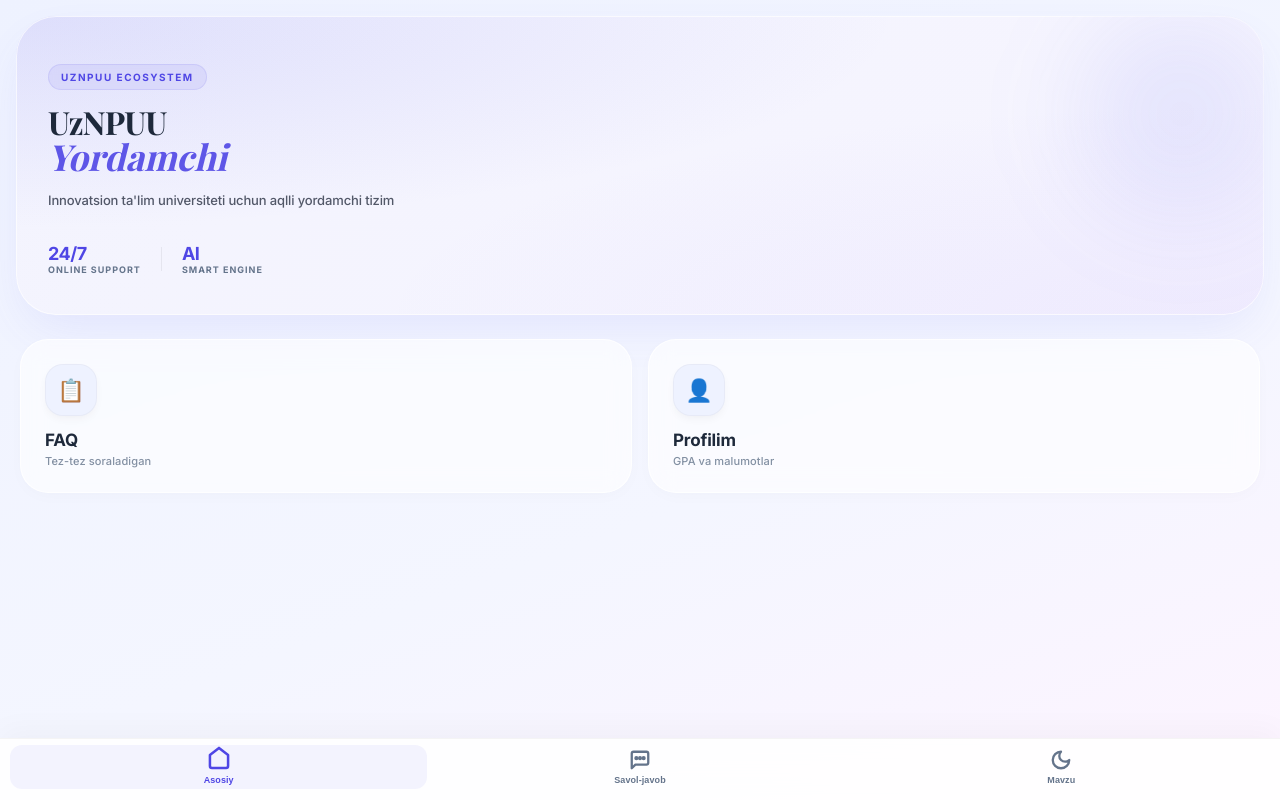
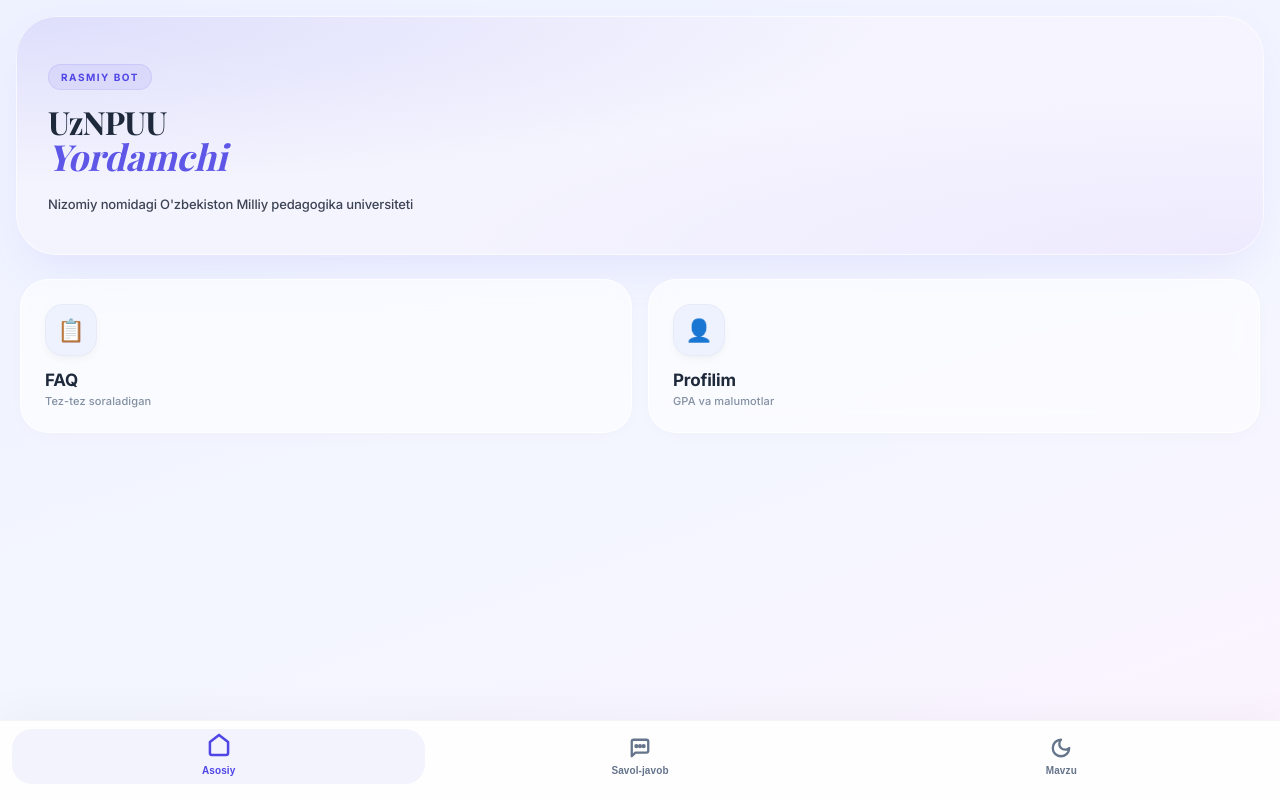
Before and after one commit to baron221/UzNPUU, a Next.js app in the folder admin-next/: page /student in a window 1280 px wide. Built offline with nearby package versions, Linux system fonts and the light colour scheme.

Commit message:
Revert "Premium UI redesign, HEMIS removal, and dynamic student profile sync"
This reverts commit d0dc8b1a88d70bf2d8439e246b045b3cf716f2a6.

```diff
--- a/admin-next/app/globals.css
+++ b/admin-next/app/globals.css
@@ -433,25 +433,24 @@
 .student-nav {
   display: flex; background: rgba(255, 255, 255, 0.85);
   backdrop-filter: blur(20px); border-top: 1px solid rgba(0,0,0,0.04);
-  padding: 4px 10px 10px; position: fixed; bottom: 0; left: 0; right: 0; z-index: 100;
-  gap: 4px; box-shadow: 0 -8px 30px rgba(0,0,0,0.03);
-  height: 62px; align-items: center;
+  padding: 8px 12px 16px; position: fixed; bottom: 0; left: 0; right: 0; z-index: 100;
+  gap: 8px; box-shadow: 0 -10px 40px rgba(0,0,0,0.03);
 }
 .student-wrap.dark .student-nav { background: rgba(15, 23, 42, 0.9); border-color: rgba(255,255,255,0.06); box-shadow: 0 -10px 40px rgba(0,0,0,0.3); }
 
 .s-nav-btn {
   flex: 1; border: none; background: transparent;
-  display: flex; flex-direction: column; align-items: center; gap: 4px;
+  display: flex; flex-direction: column; align-items: center; gap: 6px;
   color: #64748b; cursor: pointer; transition: all 0.4s cubic-bezier(0.16, 1, 0.3, 1);
-  padding: 4px 0; border-radius: 12px;
+  padding: 8px 0; border-radius: 20px;
 }
 .student-wrap.dark .s-nav-btn { color: #94a3b8; }
 .s-nav-btn.active { color: #4f46e5; background: rgba(79, 70, 229, 0.06); }
 .student-wrap.dark .s-nav-btn.active { color: #818cf8; background: rgba(129, 140, 248, 0.1); }
 
-.s-nav-icon { font-size: 18px; display: flex; align-items: center; justify-content: center; transition: transform 0.4s cubic-bezier(0.34, 1.56, 0.64, 1); }
-.s-nav-btn.active .s-nav-icon { transform: translateY(-2px) scale(1.1); }
-.s-nav-label { font-size: 9px; font-weight: 750; letter-spacing: 0.01em; }
+.s-nav-icon { font-size: 20px; display: flex; align-items: center; justify-content: center; transition: transform 0.4s cubic-bezier(0.34, 1.56, 0.64, 1); }
+.s-nav-btn.active .s-nav-icon { transform: translateY(-3px) scale(1.1); }
+.s-nav-label { font-size: 10px; font-weight: 750; letter-spacing: 0.01em; }
 .chat-area { flex: 1; overflow-y: auto; padding: 20px; display: flex; flex-direction: column; gap: 12px; }
 .msg { max-width: 80%; padding: 12px 16px; border-radius: 16px; font-size: 13px; line-height: 1.55; }
 .msg.user { align-self: flex-end; background: linear-gradient(135deg,#6366f1,#7c3aed); color: #fff; border-bottom-right-radius: 4px; }
@@ -620,40 +619,26 @@
 .card-desc { color: #64748b; font-size: 11px; font-weight: 500; transition: color 0.3s; letter-spacing: 0.01em; opacity: 0.8; }
 .student-wrap.dark .card-desc { color: #94a3b8; }
 
-/* ── Premium Layout Helpers ────────────────────────────────────────────── */
-.premium-glow {
-  position: absolute; top: -100px; right: -100px;
-  width: 300px; height: 300px;
-  background: radial-gradient(circle, rgba(99, 102, 241, 0.15), transparent 70%);
-  filter: blur(40px); pointer-events: none;
+.student-wrap.dark {
+  background: #0f172a;
+  color: #f1f5f9;
+  --text: #f1f5f9;
+  --muted: #94a3b8;
+  --muted2: #64748b;
+  --border: rgba(255, 255, 255, 0.08);
+  --card: #1e293b;
 }
-.student-description {
-  margin-top: 16px; font-size: 13px; line-height: 1.6;
-  max-width: 80%; opacity: 0.7; font-weight: 500;
-  color: var(--text);
-}
-.header-actions {
-  display: flex; align-items: center; gap: 20px; margin-top: 32px;
-}
-.h-stat { display: flex; flex-direction: column; }
-.h-stat-val { font-size: 18px; font-weight: 850; color: var(--indigo); letter-spacing: -0.5px; }
-.h-stat-lbl { font-size: 9px; text-transform: uppercase; letter-spacing: 1px; color: var(--muted); font-weight: 700; }
-.h-sep { width: 1px; height: 24px; background: rgba(0,0,0,0.06); }
-.student-wrap.dark .h-sep { background: rgba(255,255,255,0.06); }
-
-.premium-list { background: transparent !important; border: none !important; }
-.premium-list .profile-row {
-  background: #fff; border: 1px solid var(--border);
-  margin-bottom: 8px; border-radius: 16px;
-  box-shadow: 0 4px 12px -5px rgba(0,0,0,0.02);
-}
-.student-wrap.dark .premium-list .profile-row { background: rgba(30, 41, 59, 0.82); }
-
-.premium-footer {
-  margin-top: 24px; text-align: center;
-  font-size: 11px; color: var(--muted); font-weight: 500;
-  line-height: 1.6; padding: 0 40px; opacity: 0.6;
-}
-
-.status-dot { width: 8px; height: 8px; border-radius: 50%; display: inline-block; }
-.status-dot.green { background: #10b981; box-shadow: 0 0 10px rgba(16, 185, 129, 0.4); }
+.student-wrap.dark .home-title { color: #f1f5f9; }
+.student-wrap.dark .faq-search { background: #1e293b; color: #fff; border-color: rgba(255,255,255,0.1); }
+.student-wrap.dark .faq-cat { color: #818cf8; }
+.student-wrap.dark .faq-item { background: #111827; border-color: rgba(255,255,255,0.1); }
+.student-wrap.dark .faq-q { color: #f1f5f9; border-bottom-color: rgba(255,255,255,0.05); }
+.student-wrap.dark .faq-a { background: #1e293b; color: #94a3b8; }
+.student-wrap.dark .chat-area { background: #111827; }
+.student-wrap.dark .msg.bot { background: #1e293b; color: #f1f5f9; border-color: rgba(255,255,255,0.05); }
+.student-wrap.dark .chat-input-row { background: #0f172a; border-top-color: rgba(255,255,255,0.05); }
+.student-wrap.dark .chat-input { background: #1e293b; color: #f1f5f9; border-color: rgba(255,255,255,0.1); }
+.student-wrap.dark .sugg { background: #1e293b; border-color: #4f46e5; color: #818cf8; }
+.student-wrap.dark .profile-card { background: #1e293b; border-color: rgba(255,255,255,0.05); }
+.student-wrap.dark .profile-value { color: #f1f5f9; }
+.student-wrap.dark .profile-row { border-bottom-color: rgba(255,255,255,0.05); }
--- a/admin-next/app/student/page.tsx
+++ b/admin-next/app/student/page.tsx
@@ -1,18 +1,21 @@
 'use client';
 import { useState, useRef, useEffect } from 'react';
-import { getCards, type ServiceCard, askAdmin, askQuestion, getStudentProfile } from '@/lib/api';
+import { askQuestion } from '@/lib/api';
 
 type Msg = { text: string; type: 'user' | 'bot'; options?: string[]; showAdmin?: boolean };
 type Tab = 'home' | 'chat' | 'faq' | 'profile';
+import { getCards, type ServiceCard, askAdmin } from '@/lib/api';
 
 const FAQS = [
-  { cat: '🎓 Universitet hayoti', items: [
-    { q: 'Yordamchi bot nima qila oladi?', a: 'Sizning universitet, darslar, shartnoma va boshqa akademik masalalardagi savollaringizga AI yordamida tezkor javob beradi.' },
-    { q: 'Adminstrator bilan qanday bog\'lansa bo\'ladi?', a: 'Agar AI savolingizga javob topa olmasa, "Adminstratorga yuborish" tugmasi chiqadi. Shunda mutaxassis bilan bog\'lanishingiz mumkin.' },
-    { q: 'Fakultet guruhlariga qanday qo\'shilish mumkin?', a: 'Botning Asosiy sahifasidagi foydali havolalar orqali o\'z fakultetingiz guruhini topishingiz mumkin.' },
+  { cat: '📚 HEMIS tizimi', items: [
+    { q: 'HEMIS parolimni qanday tiklash mumkin?', a: 'Registrator ofisi xodimlariga murojaat qiling yoki OneID tizimi orqali kiring.' },
+    { q: 'HEMIS da dars jadvalini qanday ko\'raman?', a: 'student.tdpu.uz saytiga kiring — dashboardda Dars jadvali bo\'limi chiqadi.' },
+    { q: 'GPA ballimni qayerdan ko\'raman?', a: 'Akademik ko\'rsatkichlar bo\'limida umumiy o\'rtacha baho (GPA) ko\'rsatiladi.' },
   ]},
-  { cat: '💰 To\'lov va shartnoma', items: [
-    { q: 'Shartnoma to\'lovini online to\'lasa bo\'ladimi?', a: 'Ha, shartnoma to\'lovlarini ko\'plab to\'lov tizimlari (Click, Payme) orqali amalga oshirish mumkin.' },
+  { cat: '💰 To\'lov va kontrakt', items: [
+    { q: 'Kontrakt to\'lov summasini qayerdan bilaman?', a: 'kontrakt.edu.uz saytiga kiring. Shaxsiy kabinet → To\'lov ma\'lumotlari bo\'limidan ko\'ring.' },
+    { q: 'Shartnoma to\'lovini online to\'lasa bo\'ladimi?', a: 'Ha, shartnoma to\'lovlarini online to\'lash mumkin.' },
+    { q: 'To\'lov kvitansiyasini qayerdan yuklab olaman?', a: 'To\'lovlar tarixi bo\'limida PDF yuklab olish tugmasi orqali kvitansiyani olish mumkin.' },
   ]},
   { cat: '🎓 Grant va stipendiya', items: [
     { q: 'Grantga ariza topshirish uchun minimal GPA qancha?', a: '3.5 va undan yuqori.' },
@@ -20,7 +23,7 @@
   ]},
 ];
 
-const SUGGS = ['Dars jadvali', 'Shartnoma to\'lovlari', 'Fakultetlar ro\'yxati', 'Bot qanday ishlaydi?'];
+const SUGGS = ['Dars jadvali qayerdan ko\'raman?', 'Kontrakt to\'lash', 'HEMIS login', 'Stipendiya shartlari'];
 
 export default function StudentPage() {
   const [darkMode, setDarkMode] = useState(false);
@@ -32,8 +35,6 @@
   const [faqQ, setFaqQ]       = useState('');
   const [openFAQ, setOpenFAQ] = useState<string | null>(null);
   const [lastQuestion, setLastQuestion] = useState('');
-  const [profile, setProfile] = useState<{ student_id?: string; telegram_id?: string; faculty_name?: string } | null>(null);
-  const [fetchingProfile, setFetchingProfile] = useState(false);
   const msgsRef = useRef<HTMLDivElement>(null);
 
   useEffect(() => {
@@ -61,19 +62,11 @@
       tg.expand();
       const user = tg.initDataUnsafe?.user;
       if (user) {
-        const userData = {
+        localStorage.setItem('tg_user', JSON.stringify({
           student_telegram_id: String(user.id),
           student_username: user.username,
           student_name: `${user.first_name || ''} ${user.last_name || ''}`.trim(),
-        };
-        localStorage.setItem('tg_user', JSON.stringify(userData));
-
-        // Fetch profile from our DB
-        setFetchingProfile(true);
-        getStudentProfile(String(user.id)).then(p => {
-          if (p.ok) setProfile(p);
-          setFetchingProfile(false);
-        }).catch(() => setFetchingProfile(false));
+        }));
       }
     }
   }, []);
@@ -131,26 +124,12 @@
       {/* Header */}
       <div className={`student-header${tab !== 'home' ? ' mini' : ''}`}>
         <div style={{ position: 'relative', zIndex: 1 }}>
-          <div className="premium-glow" />
-          <div className="student-badge">UZNPUU ECOSYSTEM</div>
+          <div className="student-badge">RASMIY BOT</div>
           <div className="student-title-container">
             <div className="student-title-uznpuu">UzNPUU</div>
             <div className="student-title-yordamchi">Yordamchi</div>
           </div>
-          <div className="student-description">
-            Innovatsion ta&#39;lim universiteti uchun aqlli yordamchi tizim
-          </div>
-          <div className="header-actions">
-            <div className="h-stat">
-              <span className="h-stat-val">24/7</span>
-              <span className="h-stat-lbl">Online Support</span>
-            </div>
-            <div className="h-sep" />
-            <div className="h-stat">
-              <span className="h-stat-val">AI</span>
-              <span className="h-stat-lbl">Smart Engine</span>
-            </div>
-          </div>
+          <div className="student-sub" style={{ marginTop: 20, fontSize: 13, lineHeight: 1.6, maxWidth: '85%', opacity: 0.8, fontWeight: 500 }}>Nizomiy nomidagi O&#39;zbekiston Milliy pedagogika universiteti</div>
         </div>
       </div>
 
@@ -264,39 +243,58 @@
 
         {tab === 'profile' && (
           <div className="profile-wrap">
-            <div className="profile-card premium">
-              <div className="profile-avatar shadow">
+            <div className="profile-card" style={{ position: 'relative', overflow: 'hidden' }}>
+              <div className="profile-avatar" style={{ background: 'linear-gradient(135deg, #6366f1, #a855f7)', color: '#fff', boxShadow: '0 10px 20px -5px rgba(99, 102, 241, 0.4)' }}>
                 👤
               </div>
-              <div className="profile-name">
-                {profile?.student_id ? 'Talaba Profili' : 'Ro&#39;yxatdan o&#39;tilmagan'}
+              <div className="profile-name">Talaba</div>
+              <div className="profile-role">
+                <span style={{ color: '#10b981', marginRight: 4 }}>●</span>
+                FAOL TALABA
               </div>
-              <div className="profile-role">
-                <span className="status-dot green" />
-                FAOLLASHTIRILGAN TIZIM
+
+              <div className="gpa-container" style={{ margin: '20px 0' }}>
+                <div className="gpa-ring" style={{
+                  background: `conic-gradient(#4f46e5 ${0.0 * 3.6}deg, ${darkMode ? '#0f172a' : '#f1f5f9'} 0)`,
+                  boxShadow: '0 0 30px rgba(79, 70, 229, 0.1)'
+                }}>
+                  <div className="gpa-content">
+                    <span className="gpa-val">—</span>
+                    <span className="gpa-label">GPA</span>
+                  </div>
+                </div>
               </div>
             </div>
 
-            <div className="profile-list premium-list">
-              <div className="profile-row">
-                <span className="profile-label">Telegram ID</span>
-                <span className="profile-value">{profile?.telegram_id || (localStorage.getItem('tg_user') ? JSON.parse(localStorage.getItem('tg_user')!).student_telegram_id : '—')}</span>
+            <div className="profile-stats">
+              <div className="stat-card red">
+                <span className="stat-label">Kreditor</span>
+                <span className="stat-val">0</span>
               </div>
-              <div className="profile-row">
-                <span className="profile-label">Student ID</span>
-                <span className="profile-value" style={{ fontWeight: 700, color: '#4f46e5' }}>{profile?.student_id || '—'}</span>
-              </div>
-              <div className="profile-row">
-                <span className="profile-label">Fakultet</span>
-                <span className="profile-value">{profile?.faculty_name || 'Umumiy'}</span>
-              </div>
-              <div className="profile-row">
-                <span className="profile-label">Toshkent davlat pedagogika universiteti</span>
+              <div className="stat-card green">
+                <span className="stat-label">Kurs</span>
+                <span className="stat-val">1</span>
               </div>
             </div>
 
-            <div className="premium-footer">
-              UzNPUU Ecosystem — Rasmiy talaba yordamchi tizimi
+            <div className="profile-list">
+              <div className="profile-row">
+                <span className="profile-label">Status</span>
+                <span className="status-badge">Faol talaba</span>
+              </div>
+              <div className="profile-row">
+                <span className="profile-label">Telegram ID</span>
+                <span className="profile-value">—</span>
+              </div>
+              <div className="profile-row">
+                <span className="profile-label">Foydalanuvchi</span>
+                <span className="profile-value">—</span>
+              </div>
+            </div>
+
+            <div className="hemis-box">
+              <div className="hemis-text">To'liq akademik ma'lumotlar uchun HEMIS tizimiga kiring:</div>
+              <a href="https://student.tdpu.uz" target="_blank" className="hemis-link">student.tdpu.uz</a>
             </div>
           </div>
         )}
```
Also changed, not shown: admin-next/lib/api.ts (+0 -9 lines), 2 other files (tests, documents, lock files or other folders).
